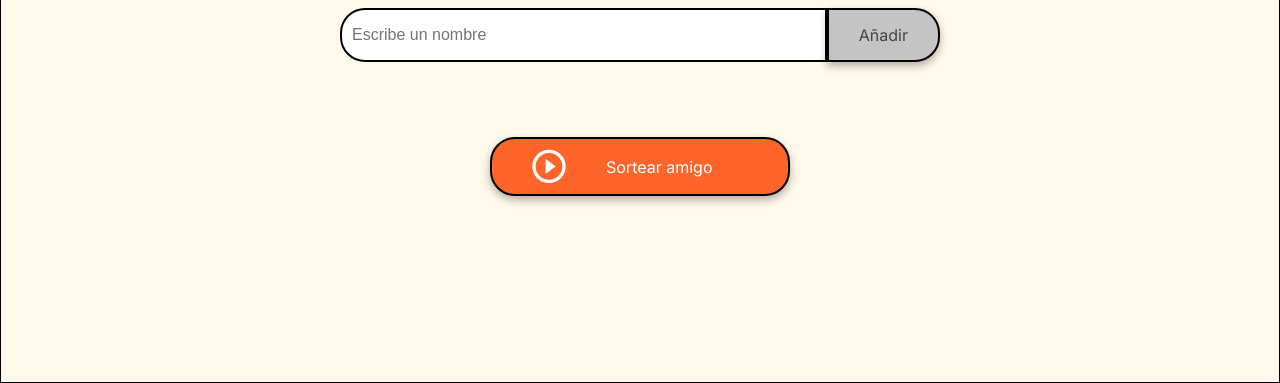
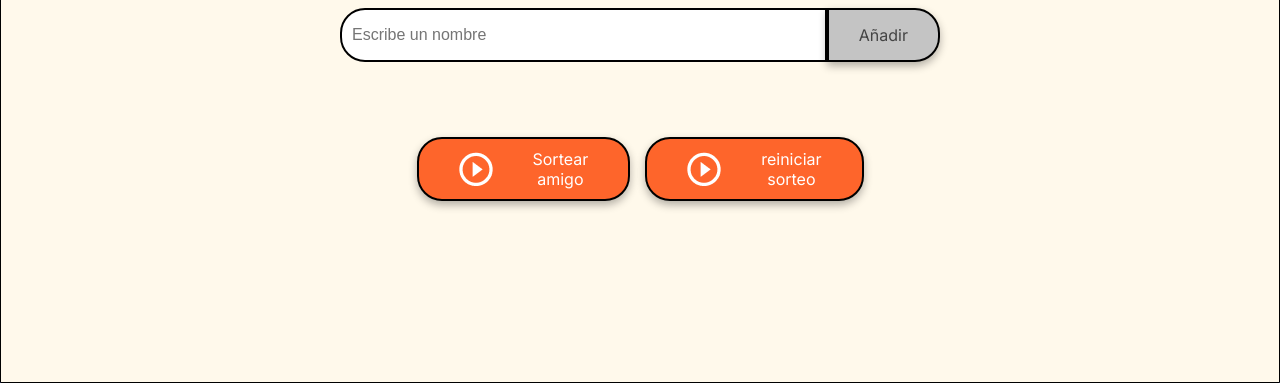
Before and after one commit to I-saias/Challenge-AmigoSecreto, a plain HTML site: page index.html in a window 1280 px wide. Shown: the part 417-800 px from the top of the page. Drawn offline with Linux system fonts and the light colour scheme.

Commit message:
creacion de un button para reiniciar sorteo

```diff
--- a/app.js
+++ b/app.js
@@ -1,6 +1,8 @@
 //variables
 let amigosIngresados = [];
-let entrada = 0;
+let entrada;
+let lista;
+let resultado;
 
 //funciones
 function agregarAmigo(){
@@ -19,6 +21,7 @@ function agregarAmigo(){
 }
 
 function ActualizarAmigos (){
+
     lista = document.getElementById("listaAmigos") // captura la lista ul del html
     lista.innerHTML = "";// limpia los datos de la  lista actual
 
@@ -27,7 +30,7 @@ function ActualizarAmigos (){
         let amigo = document.createElement("li");// esto crea un elemento li
         amigo.textContent = amigosIngresados[i];// aqui se agrega el contenido de la variable al elemento li
         lista.appendChild(amigo);//esto agrega el elemento li al elemento ul
-        return
+
 
     }
 
@@ -47,4 +50,10 @@ function ActualizarAmigos (){
         console.log ("no hay elementos");
     }
  }
+
+ function reiniciarSorteo() {
+    amigosIngresados = []; // Vaciar el array
+    document.getElementById("listaAmigos").innerHTML = ""; // Limpiar la lista en HTML
+    document.getElementById("resultado").innerHTML = ""; // Borrar el resultado del sorteo
+}
  sortearAmigo();
--- a/index.html
+++ b/index.html
@@ -32,7 +32,11 @@
                     <img src="assets/play_circle_outline.png" alt="Ícono para sortear">
                     Sortear amigo
                 </button>
-            </div>
+                <button class="button-draw-reiniciar" onclick="reiniciarSorteo()" aria-label="reiniciarSorteo">
+                    <img src="assets/play_circle_outline.png" alt="Ícono para sortear">
+                    reiniciar sorteo
+                </button>
+
         </section>
     </main>
 
--- a/style.css
+++ b/style.css
@@ -90,6 +90,8 @@ body {
 .button-container {
     width: 300px;
     justify-content: center;
+    gap:15px;
+    display: flex;
 }
 
 /* Estilos de entrada de texto */
@@ -160,3 +162,20 @@ ul {
 .button-draw:hover {
     background-color: var(--color-button-hover);
 }
+.button-draw-reiniciar{
+    display: flex;
+    align-items: center;
+    width: 100%;
+    padding: 10px 40px;
+    color: var(--color-white);
+    background-color: var(--color-button);
+    font-size: 16px;
+}
+
+.button-draw-reiniciar img {
+margin-right: 40px;
+}
+
+.button-draw-reinicar:hover {
+background-color: var(--color-button-hover);
+}
```
